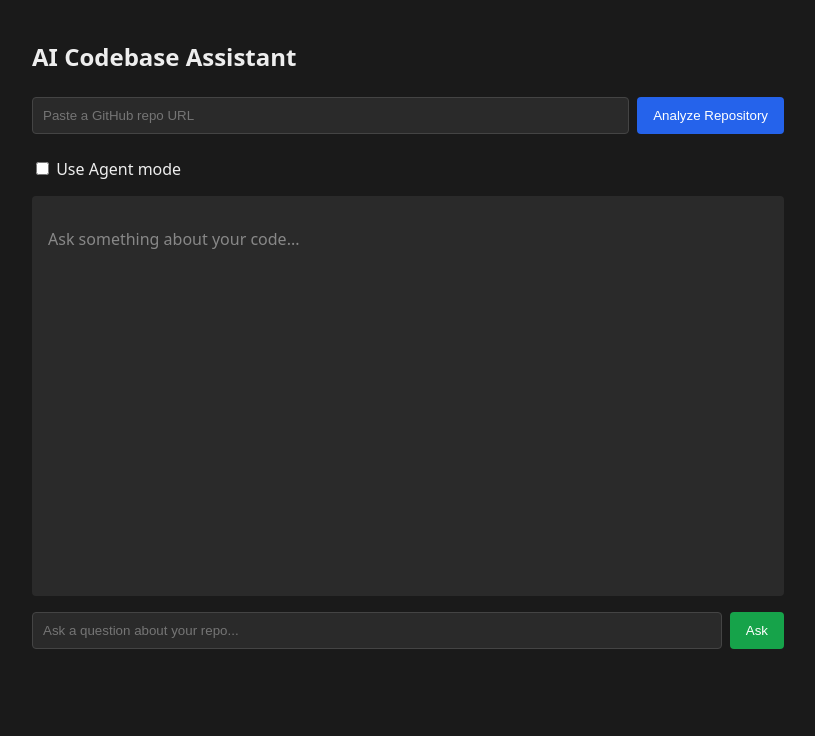
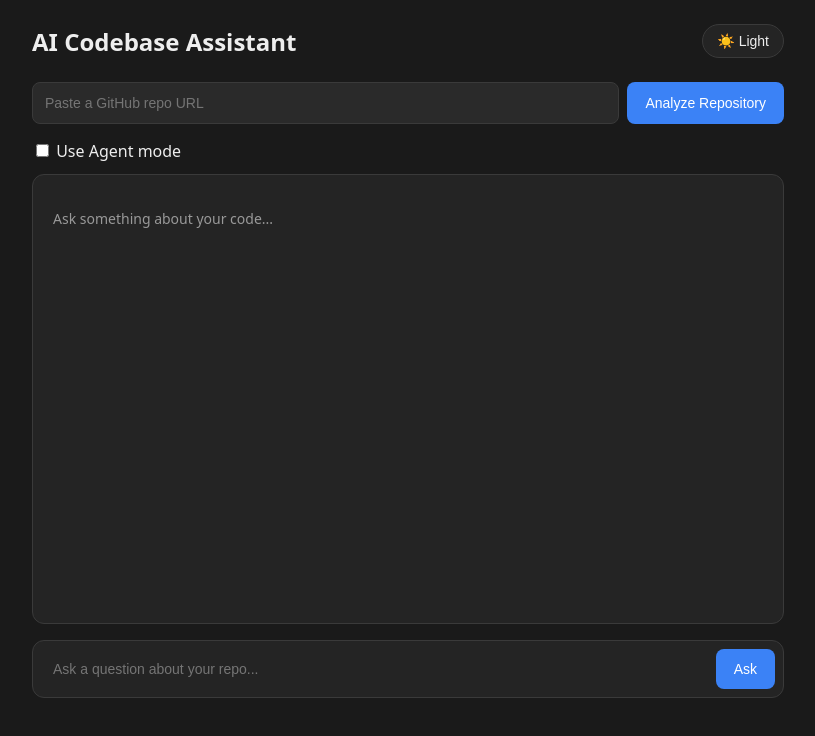
Before and after one commit to Sohandora/codebase-assistant, a React app in the folder frontend/: page / in a window 1280 px wide. Shown: the top 736 px of the page, without its empty margins (232-1047 px from the left). Built offline with nearby package versions, Linux system fonts and the light colour scheme; the HTML template or start-up script is replaced by a standard one.

Commit message:
feat: improve chat UI and add theme toggle

```diff
--- a/frontend/src/App.jsx
+++ b/frontend/src/App.jsx
@@ -1,103 +1,70 @@
-import { useState } from "react";
+import { useState, useRef, useEffect } from "react";
 
 const API_BASE = "http://localhost:5000/api";
 
 function App() {
+  const [theme, setTheme] = useState("dark");
   const [repoUrl, setRepoUrl] = useState("");
   const [repoStatus, setRepoStatus] = useState("");
-
+  const [analyzing, setAnalyzing] = useState(false);
   const [question, setQuestion] = useState("");
   const [messages, setMessages] = useState([]);
-
   const [loading, setLoading] = useState(false);
   const [useAgent, setUseAgent] = useState(false);
+  const chatEndRef = useRef(null);
+
+  useEffect(() => {
+    document.documentElement.setAttribute("data-theme", theme);
+  }, [theme]);
+
+  useEffect(() => {
+    chatEndRef.current?.scrollIntoView({ behavior: "smooth" });
+  }, [messages, loading]);
 
   async function handleAnalyzeRepo() {
     if (!repoUrl.trim()) {
       setRepoStatus("Please enter a GitHub repository URL.");
       return;
     }
-
+    setAnalyzing(true);
     setRepoStatus("Cloning and processing repo... this may take a minute.");
-
     try {
       const res = await fetch(`${API_BASE}/repo`, {
         method: "POST",
-        headers: {
-          "Content-Type": "application/json"
-        },
-        body: JSON.stringify({
-          repoUrl: repoUrl
-        })
+        headers: { "Content-Type": "application/json" },
+        body: JSON.stringify({ repoUrl }),
       });
-
       const data = await res.json();
-
-      if (!res.ok) {
-        throw new Error(data.error || "Failed to process repository");
-      }
-
+      if (!res.ok) throw new Error(data.error || "Failed to process repository");
       setRepoStatus(`Repo processed: ${data.repoName}`);
     } catch (err) {
-      console.error(err);
       setRepoStatus(`Error: ${err.message}`);
+    } finally {
+      setAnalyzing(false);
     }
   }
 
   async function handleAsk() {
-    if (!question.trim() || loading) {
-      return;
-    }
-
+    if (!question.trim() || loading) return;
     const userQuestion = question.trim();
-
-    setMessages((prev) => [
-      ...prev,
-      {
-        role: "user",
-        text: userQuestion
-      }
-    ]);
-
+    setMessages((prev) => [...prev, { role: "user", text: userQuestion }]);
     setQuestion("");
     setLoading(true);
-
     try {
       const endpoint = useAgent ? "/agent" : "/ask";
-
       const res = await fetch(`${API_BASE}${endpoint}`, {
         method: "POST",
-        headers: {
-          "Content-Type": "application/json"
-        },
-        body: JSON.stringify({
-          question: userQuestion
-        })
+        headers: { "Content-Type": "application/json" },
+        body: JSON.stringify({ question: userQuestion }),
       });
-
       const data = await res.json();
-
-      if (!res.ok) {
-        throw new Error(data.error || "Request failed");
-      }
-
+      if (!res.ok) throw new Error(data.error || "Request failed");
       setMessages((prev) => [
         ...prev,
-        {
-          role: "assistant",
-          text: data.answer
-        }
+        { role: "assistant", text: data.answer, sources: data.sourceFiles || [] },
       ]);
     } catch (err) {
-      console.error(err);
-
-      setMessages((prev) => [
-        ...prev,
-        {
-          role: "assistant",
-          text: `Error: ${err.message}`
-        }
-      ]);
+      setMessages((prev) => [...prev, { role: "assistant", text: `Error: ${err.message}` }]);
     } finally {
       setLoading(false);
     }
@@ -105,92 +72,69 @@ function App() {
 
   return (
     <div className="app">
-      <h1>AI Codebase Assistant</h1>
+      <div className="top-bar">
+        <h1>AI Codebase Assistant</h1>
+        <button className="theme-toggle" onClick={() => setTheme(theme === "dark" ? "light" : "dark")}>
+          {theme === "dark" ? "☀️ Light" : "🌙 Dark"}
+        </button>
+      </div>
 
-      {/* Repository section */}
       <div className="repo-input-row">
         <input
           type="text"
           placeholder="Paste a GitHub repo URL"
           value={repoUrl}
           onChange={(e) => setRepoUrl(e.target.value)}
+          disabled={analyzing}
         />
-
-        <button onClick={handleAnalyzeRepo}>
-          Analyze Repository
+        <button onClick={handleAnalyzeRepo} disabled={analyzing}>
+          {analyzing ? "Analyzing..." : "Analyze Repository"}
         </button>
       </div>
 
-      {repoStatus && (
-        <p className="placeholder-text">
-          {repoStatus}
-        </p>
-      )}
+      {repoStatus && <p className="placeholder-text">{repoStatus}</p>}
 
-      {/* Agent toggle */}
-      <label style={{ display: "block", marginBottom: "16px" }}>
-        <input
-          type="checkbox"
-          checked={useAgent}
-          onChange={(e) => setUseAgent(e.target.checked)}
-        />
-
+      <label style={{ display: "block", margin: "12px 0" }}>
+        <input type="checkbox" checked={useAgent} onChange={(e) => setUseAgent(e.target.checked)} />
         {" "}Use Agent mode
       </label>
 
-      {/* Chat */}
       <div className="chat-window">
-        {messages.length === 0 && (
-          <p className="placeholder-text">
-            Ask something about your code...
-          </p>
-        )}
-
-        {messages.map((message, index) => (
-  <div
-    key={index}
-    className={`message ${
-      message.role === "user"
-        ? "user-message"
-        : "ai-message"
-    }`}
-  >
-    <div className="message-role">
-      {message.role === "user" ? "You" : "AI"}
-    </div>
-
-    <div style={{ whiteSpace: "pre-wrap" }}>
-      {message.text}
-    </div>
-  </div>
-))}
-
-        {loading && (
-          <p className="placeholder-text">
-            Thinking...
-          </p>
+  {messages.length === 0 && (
+    <p className="placeholder-text">Ask something about your code...</p>
+  )}
+  {messages.map((message, index) => (
+    <div key={index} className={`message-row ${message.role}`}>
+      <div className={`message ${message.role}`}>
+        <div className="message-label">{message.role === "user" ? "You" : "AI"}</div>
+        <p>{message.text}</p>
+        {message.sources && message.sources.length > 0 && (
+          <div className="sources">Sources: {message.sources.join(", ")}</div>
         )}
       </div>
+    </div>
+  ))}
+  {loading && (
+    <div className="message-row assistant">
+      <div className="message assistant typing-indicator">
+        <span></span><span></span><span></span>
+      </div>
+    </div>
+  )}
+  <div ref={chatEndRef} />
+</div>
 
-      {/* Question section */}
       <div className="ask-row">
         <input
           type="text"
           placeholder="Ask a question about your repo..."
           value={question}
           onChange={(e) => setQuestion(e.target.value)}
-          onKeyDown={(e) => {
-            if (e.key === "Enter") {
-              handleAsk();
-            }
-          }}
+          onKeyDown={(e) => e.key === "Enter" && handleAsk()}
+          disabled={loading}
         />
-
-        <button
-          onClick={handleAsk}
-          disabled={loading}
-        >
-          {loading ? "Thinking..." : "Ask"}
+        <button onClick={handleAsk} disabled={loading}>
+          {loading ? "..." : "Ask"}
         </button>
       </div>
     </div>
--- a/frontend/src/index.css
+++ b/frontend/src/index.css
@@ -1,12 +1,39 @@
 * {
   box-sizing: border-box;
+}
+
+:root {
+  --bg: #f5f5f7;
+  --text: #1a1a1a;
+  --card: #ffffff;
+  --border: #e0e0e0;
+  --input-bg: #f0f0f2;
+  --accent: #2563eb;
+  --user-bubble: #2563eb;
+  --assistant-bubble: #eeeeee;
+  --assistant-text: #1a1a1a;
+  --muted: #888;
+}
+
+[data-theme="dark"] {
+  --bg: #1a1a1a;
+  --text: #eee;
+  --card: #242424;
+  --border: #3a3a3a;
+  --input-bg: #2a2a2a;
+  --accent: #3b82f6;
+  --user-bubble: #2563eb;
+  --assistant-bubble: #333;
+  --assistant-text: #eee;
+  --muted: #999;
 }
 
 body {
   margin: 0;
   font-family: system-ui, sans-serif;
-  background: #1a1a1a;
-  color: #eee;
+  background: var(--bg);
+  color: var(--text);
+  transition: background 0.2s, color 0.2s;
 }
 
 .app {
@@ -15,82 +42,181 @@ body {
   padding: 24px;
 }
 
+.top-bar {
+  display: flex;
+  justify-content: space-between;
+  align-items: center;
+  margin-bottom: 24px;
+}
+
 h1 {
   font-size: 24px;
-  margin-bottom: 24px;
+  margin: 0;
+}
+
+.theme-toggle {
+  background: var(--card);
+  border: 1px solid var(--border);
+  color: var(--text);
+  padding: 8px 14px;
+  border-radius: 20px;
+  cursor: pointer;
+  font-size: 14px;
 }
 
 .repo-input-row {
   display: flex;
   gap: 8px;
-  margin-bottom: 24px;
+  margin-bottom: 16px;
 }
 
 input {
   flex: 1;
-  padding: 10px;
-  background: #2a2a2a;
-  border: 1px solid #444;
-  color: #eee;
-  border-radius: 4px;
+  padding: 12px;
+  background: var(--input-bg);
+  border: 1px solid var(--border);
+  color: var(--text);
+  border-radius: 8px;
+  font-size: 14px;
 }
 
 button {
-  padding: 10px 16px;
-  background: #2563eb;
+  padding: 12px 18px;
+  background: var(--accent);
   color: white;
   border: none;
-  border-radius: 4px;
+  border-radius: 8px;
   cursor: pointer;
+  font-size: 14px;
 }
 
-button:hover {
-  background: #1d4ed8;
-}
-
-.chat-window {
-  background: #2a2a2a;
-  border-radius: 4px;
-  padding: 16px;
-  height: 400px;
-  overflow-y: auto;
-  margin-bottom: 16px;
+button:disabled {
+  opacity: 0.5;
+  cursor: not-allowed;
 }
 
 .placeholder-text {
-  color: #888;
+  color: var(--muted);
+  font-size: 14px;
 }
+
+/* Chat window */
+
+.chat-window {
+  background: var(--card);
+  border: 1px solid var(--border);
+  border-radius: 12px;
+  padding: 20px;
+  height: 450px;
+  overflow-y: auto;
+  margin-bottom: 16px;
+  display: flex;
+  flex-direction: column;
+  scrollbar-width: thin;
+  scrollbar-color: var(--border) transparent;
+}
+
+.chat-window::-webkit-scrollbar {
+  width: 6px;
+}
+
+.chat-window::-webkit-scrollbar-thumb {
+  background: var(--border);
+  border-radius: 10px;
+}
+
+.message-row {
+  display: flex;
+  margin-bottom: 14px;
+}
+
+.message-row.user {
+  justify-content: flex-end;
+}
+
+.message-row.assistant {
+  justify-content: flex-start;
+}
+
+.message {
+  padding: 10px 16px;
+  border-radius: 16px;
+  max-width: 75%;
+  line-height: 1.5;
+  font-size: 14px;
+}
+
+.message.user {
+  background: var(--user-bubble);
+  color: white;
+  border-bottom-right-radius: 4px;
+}
+
+.message.assistant {
+  background: var(--assistant-bubble);
+  color: var(--assistant-text);
+  border-bottom-left-radius: 4px;
+}
+
+.message-label {
+  font-size: 11px;
+  font-weight: 600;
+  opacity: 0.6;
+  margin-bottom: 4px;
+  text-transform: uppercase;
+  letter-spacing: 0.3px;
+}
+
+.message p {
+  margin: 0;
+}
+
+.sources {
+  font-size: 11px;
+  color: var(--muted);
+  margin-top: 8px;
+  padding-top: 8px;
+  border-top: 1px solid rgba(128, 128, 128, 0.2);
+}
+
+.typing-indicator {
+  display: flex;
+  gap: 4px;
+  padding: 10px 16px;
+}
+
+.typing-indicator span {
+  width: 6px;
+  height: 6px;
+  background: var(--muted);
+  border-radius: 50%;
+  animation: bounce 1.4s infinite ease-in-out both;
+}
+
+.typing-indicator span:nth-child(1) { animation-delay: -0.32s; }
+.typing-indicator span:nth-child(2) { animation-delay: -0.16s; }
+
+@keyframes bounce {
+  0%, 80%, 100% { transform: scale(0); }
+  40% { transform: scale(1); }
+}
+
+/* Ask row */
 
 .ask-row {
   display: flex;
   gap: 8px;
+  background: var(--card);
+  border: 1px solid var(--border);
+  border-radius: 12px;
+  padding: 8px;
+}
+
+.ask-row input {
+  border: none;
+  background: transparent;
 }
 
 .ask-row button {
-  background: #16a34a;
-}
-
-.ask-row button:hover {
-  background: #15803d;
-}
-.message {
-  margin-bottom: 16px;
-  padding: 12px;
   border-radius: 8px;
 }
-
-.user-message {
-  background: #1d4ed8;
-  margin-left: 20%;
-}
-
-.ai-message {
-  background: #374151;
-  margin-right: 20%;
-}
-
-.message-role {
-  font-size: 13px;
-  font-weight: bold;
-  margin-bottom: 6px;
-}
```
